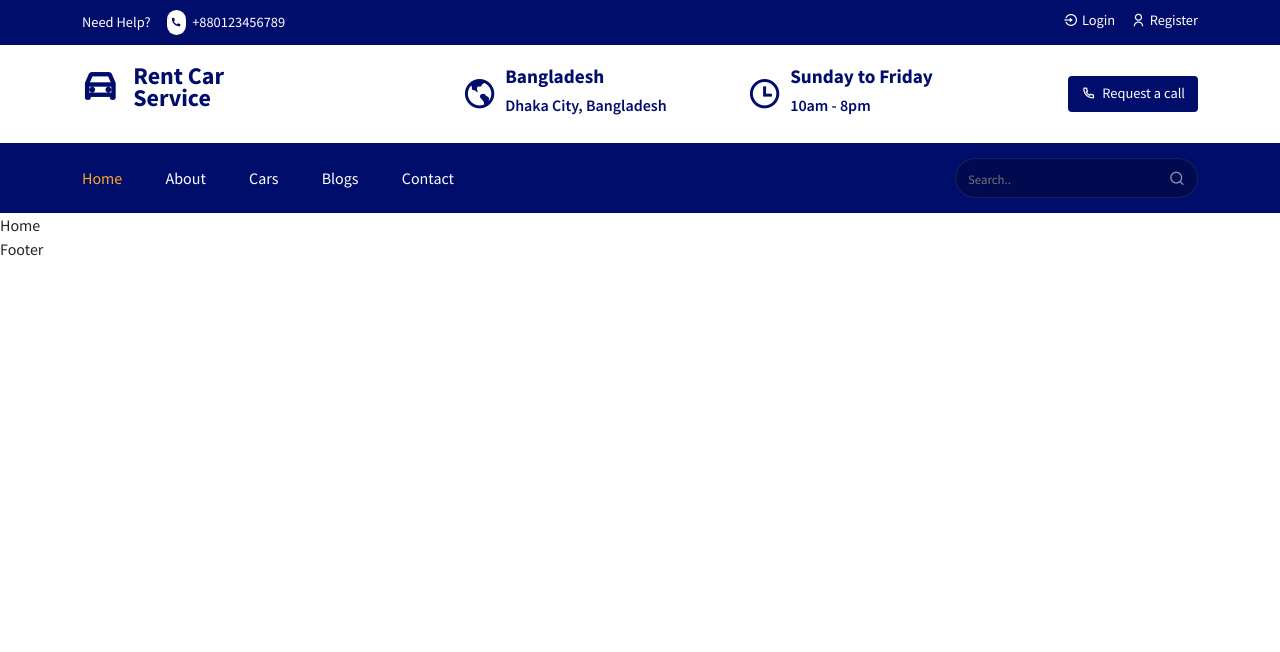
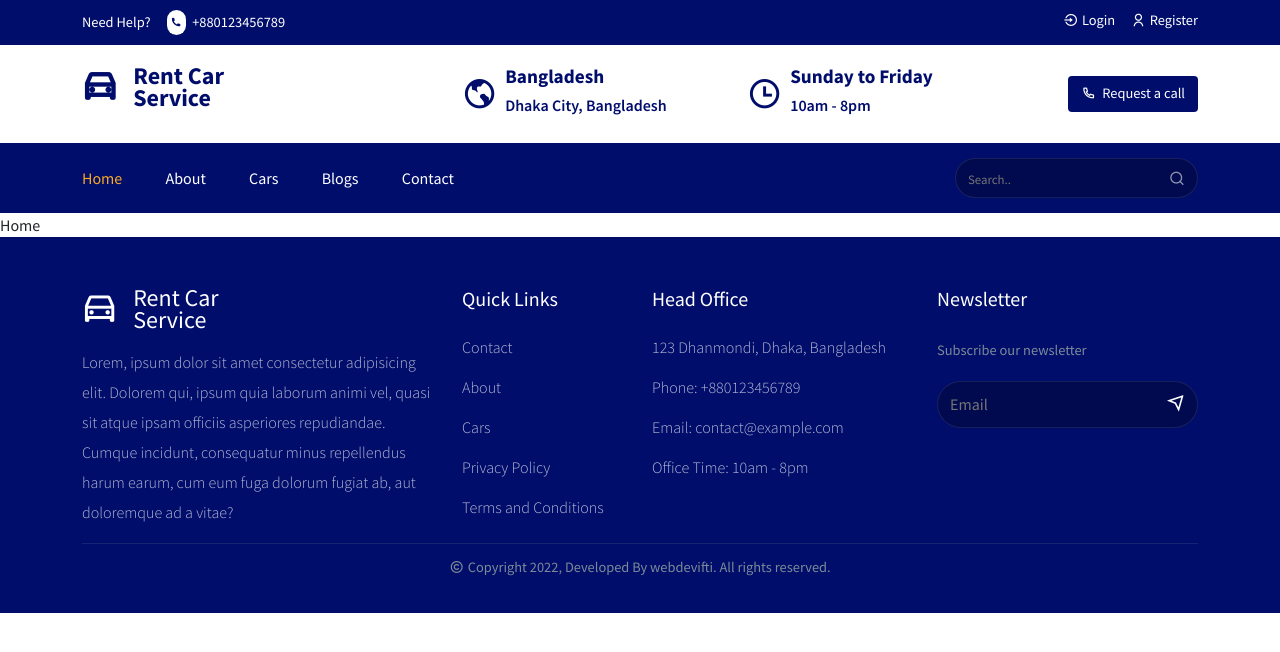
Before and after one commit to webdevifti/react-car-rental-website, a React (Create React App) app: page /home in a window 1280 px wide. Shown: the top 652 px of the page. Built offline with nearby package versions, Linux system fonts and the light colour scheme.

Commit message:
footer done

```diff
--- a/src/components/footer/Footer.jsx
+++ b/src/components/footer/Footer.jsx
@@ -1,8 +1,98 @@
 import React from 'react'
+import { Container,Row,Col, ListGroup,ListGroupItem } from 'reactstrap'
+import { Link } from 'react-router-dom'
+import '../../styles/footer.css'
+
+
+const QuickLinks = [
+  {
+    path: '/contact',
+    display: 'Contact'
+  },
+  {
+    path: '/about',
+    display: 'About'
+  },
+  {
+    path: '/cars',
+    display: 'Cars'
+  },
+  {
+    path: '#',
+    display: 'Privacy Policy'
+  },
+  {
+    path: '#',
+    display: 'Terms and Conditions'
+  },
+]
 
 const Footer = () => {
+
+  const date =  new Date()
+  const year = date.getFullYear()
   return (
-    <div>Footer</div>
+    <footer className="footer">
+      <Container>
+        <Row>
+          <Col lg="4" md="4" sm="12">
+            <div className="logo footer__logo">
+              <h1>
+                <Link to="/home" className='d-flex align-items-center gap-3'>
+                  <i className='ri-car-line'></i>
+                  <span>Rent Car <br /> Service</span>
+                </Link>
+              </h1>
+            </div>
+            <p className="footer__logo-content">
+              Lorem, ipsum dolor sit amet consectetur adipisicing elit. Dolorem qui, ipsum quia laborum animi vel, quasi sit atque ipsam officiis asperiores repudiandae. Cumque incidunt, consequatur minus repellendus harum earum, cum eum fuga dolorum fugiat ab, aut doloremque ad a vitae?
+            </p>
+          </Col>
+          <Col lg="2" md="4" sm="6">
+            <div className="mb-4">
+              <h5 className='footer__link-title'>Quick Links</h5>
+              <ListGroup>
+                {
+                  QuickLinks.map((item,index) => (
+                    <ListGroupItem key={index} className="p-0 mt-3 quick__link">
+                      <Link to={item.path}>{item.display}</Link>
+                    </ListGroupItem>
+                  ))
+                }
+              </ListGroup>
+            </div>
+          </Col>
+          <Col lg="3" md="4" sm="6">
+            <div className="mb-4">
+              <h5 className='footer__link-title mb-4'>Head Office</h5>
+              <p className="office__info">123 Dhanmondi, Dhaka, Bangladesh</p>
+              <p className="office__info">Phone: +880123456789</p>
+              <p className="office__info">Email: contact@example.com</p>
+              <p className="office__info">Office Time: 10am - 8pm</p>
+            </div>
+          </Col>
+          <Col lg="3" md="4">
+            <div className="mb-4">
+              <h5 className='footer__link-title mb-4'>Newsletter</h5>
+              <p className="section__description">Subscribe our newsletter</p>
+              <div className="newsletter">
+                <input type="email" placeholder='Email' />
+                <span>
+                  <i className='ri-send-plane-line'></i>
+                </span>
+              </div>
+            </div>
+          </Col>
+          <Col lg="12">
+            <div className="footer__bottom">
+              <p className="section__description d-flex align-items-center justify-content-center gap-1 pt-2">
+                <i className="ri-copyright-line"></i> Copyright {year}, Developed By webdevifti. All rights reserved.
+              </p>
+            </div>
+          </Col>
+        </Row>
+      </Container>
+    </footer>
   )
 }
 
--- /dev/null
+++ b/src/styles/footer.css
@@ -0,0 +1,60 @@
+.footer{
+    background: #000d6b;
+    padding-top: 50px;
+    padding-bottom: 15px;
+}
+.footer__logo i{
+    color: #fff;
+    font-weight: 500;
+}
+.footer__logo span{
+    color: #fff;
+    font-weight: 500;
+}
+.footer__logo-content{
+    color: rgba(255,255,255,0.715);
+    margin-top: 15px;
+    line-height: 30px;
+    font-weight: 300;
+}
+.quick__link{
+    border: none !important;
+    background: transparent !important;
+}
+.quick__link a{
+    color: rgba(255,255,255,0.715);
+    text-decoration: none;
+    font-weight: 300;
+}
+.footer__link-title{
+    color: #fff;
+}
+.office__info{
+    color: rgba(255,255,255,0.715);
+    font-weight: 300;
+}
+
+.newsletter{
+    display: flex;
+    align-items: center;
+    justify-content: space-between;
+    padding: 8px 12px;
+    border: 1px solid #7c8a972f;
+    background: #020a4de9;
+    border-radius: 50px;
+}
+.newsletter input{
+    background: transparent;
+    color: #fff;
+    border: none;
+    outline: none;
+}
+.newsletter span i{
+    color: #fff;
+    font-size: 1.2rem;
+    cursor: pointer;
+}
+
+.footer__bottom{
+    border-top: 1px solid #7c8a972f;
+}
```
